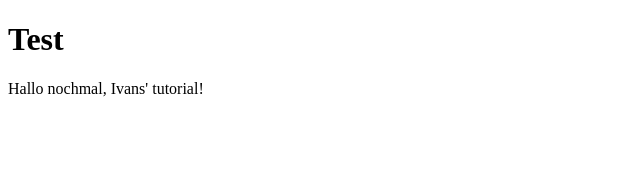
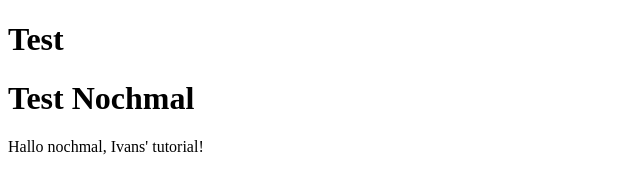
Before and after one commit to fschera/ivanJS, a plain HTML site: page index.html in a window 1280 px wide. Shown: the whole page, without its empty margins (0-640 px from the left). Drawn offline with Linux system fonts and the light colour scheme.

Commit message:
Noch ein header

```diff
--- a/index.html
+++ b/index.html
@@ -8,6 +8,7 @@
 </head>
 <body>
     <H1>Test</H1>
+    <H1>Test Nochmal</H1>
 <p>Hallo nochmal, Ivans' tutorial!</p>
 
 <script src="js/script.js" type="text/javascript"></script>
```
